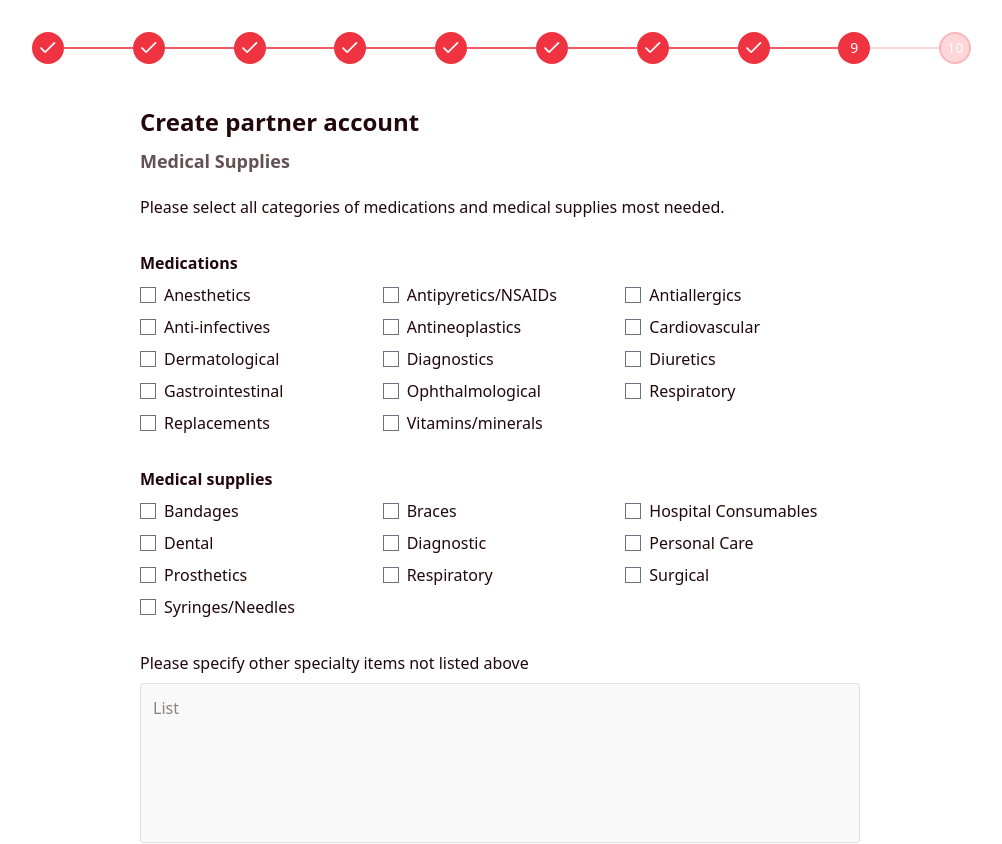
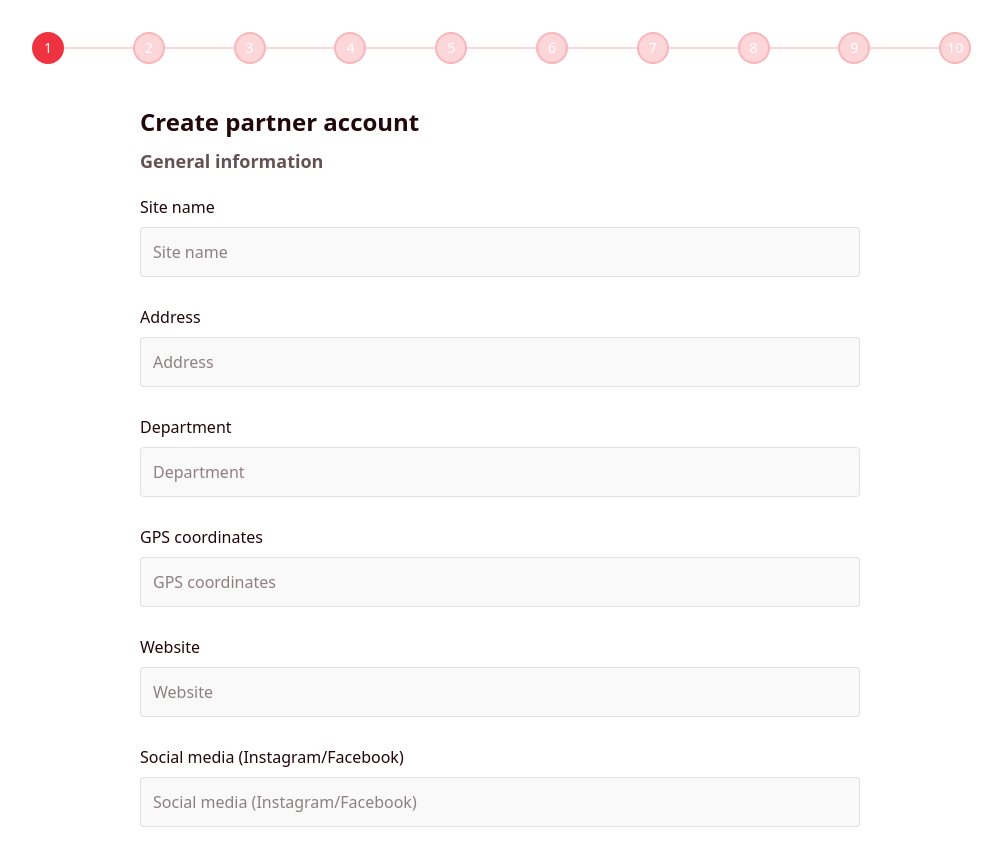
Before and after one commit to GTBitsOfGood/hope-for-haiti, a Next.js app: page /createPartnerAccount in a window 1280 px wide. Shown: the top 844 px of the page, without its empty margins (140-1142 px from the left). Built offline with nearby package versions, Linux system fonts and the light colour scheme; no server answers; sample sign-in values are in the browser's storage.

Commit message:
fix lint errors

```diff
--- a/src/schema/partnerDetails.ts
+++ b/src/schema/partnerDetails.ts
@@ -590,3 +590,4 @@ export type PartnerDetails8 = z.infer<typeof partnerDetails8>;
 export type PartnerDetails9 = z.infer<typeof partnerDetails9>;
 export type PartnerDetails10 = z.infer<typeof partnerDetails10>;
 export type PartnerDetails = z.infer<typeof partnerDetailsSchema>;
+export type Contact = z.infer<typeof contactSchema>;
--- a/src/screens/CreatePartnerAccount/StepEight.tsx
+++ b/src/screens/CreatePartnerAccount/StepEight.tsx
@@ -1,3 +1,4 @@
+/* eslint-disable @typescript-eslint/no-explicit-any */
 "use client";
 
 import React from "react";
--- a/src/screens/CreatePartnerAccount/StepFive.tsx
+++ b/src/screens/CreatePartnerAccount/StepFive.tsx
@@ -1,3 +1,4 @@
+/* eslint-disable @typescript-eslint/no-explicit-any */
 "use client";
 
 import React from "react";
--- a/src/screens/CreatePartnerAccount/StepFour.tsx
+++ b/src/screens/CreatePartnerAccount/StepFour.tsx
@@ -1,3 +1,4 @@
+/* eslint-disable @typescript-eslint/no-explicit-any */
 "use client";
 
 import React from "react";
--- a/src/screens/CreatePartnerAccount/StepNine.tsx
+++ b/src/screens/CreatePartnerAccount/StepNine.tsx
@@ -1,3 +1,4 @@
+/* eslint-disable @typescript-eslint/no-explicit-any */
 "use client";
 
 import React from "react";
--- a/src/screens/CreatePartnerAccount/StepOne.tsx
+++ b/src/screens/CreatePartnerAccount/StepOne.tsx
@@ -1,8 +1,7 @@
+/* eslint-disable @typescript-eslint/no-explicit-any */
 "use client";
 
-import { PartnerDetails } from "@/schema/partnerDetails";
-import { Part } from "formidable";
-import React, { FormEventHandler } from "react";
+import React from "react";
 
 interface StepOneProps {
   nextStep: () => void;
@@ -36,7 +35,7 @@ export default function StepOne({
           placeholder:text-[#22070B]/50 font-[Open_Sans] rounded-[4px] mb-7"
           placeholder="Site name"
           name="siteName"
-          value={partnerDetails.siteName || ""}
+          value={(partnerDetails.siteName as string) || ""}
           onChange={handleInputChange}
         />
 
@@ -48,7 +47,7 @@ export default function StepOne({
           placeholder:text-[#22070B]/50 font-[Open_Sans] rounded-[4px] mb-7"
           placeholder="Address"
           name="address"
-          value={partnerDetails.address || ""}
+          value={(partnerDetails.address as string) || ""}
           onChange={handleInputChange}
         />
 
@@ -60,7 +59,7 @@ export default function StepOne({
           placeholder:text-[#22070B]/50 font-[Open_Sans] rounded-[4px] mb-7"
           placeholder="Department"
           name="department"
-          value={partnerDetails.department || ""}
+          value={(partnerDetails.department as string) || ""}
           onChange={handleInputChange}
         />
 
@@ -72,7 +71,7 @@ export default function StepOne({
           placeholder:text-[#22070B]/50 font-[Open_Sans] rounded-[4px] mb-7"
           placeholder="GPS coordinates"
           name="gpsCoordinates"
-          value={partnerDetails.gpsCoordinates || ""}
+          value={(partnerDetails.gpsCoordinates as string) || ""}
           onChange={handleInputChange}
         />
 
@@ -84,7 +83,7 @@ export default function StepOne({
           placeholder:text-[#22070B]/50 font-[Open_Sans] rounded-[4px] mb-7"
           placeholder="Website"
           name="website"
-          value={partnerDetails.website || ""}
+          value={(partnerDetails.website as string) || ""}
           onChange={handleInputChange}
         />
 
@@ -96,7 +95,7 @@ export default function StepOne({
           placeholder:text-[#22070B]/50 font-[Open_Sans] rounded-[4px] mb-7"
           placeholder="Social media (Instagram/Facebook)"
           name="socialMedia"
-          value={partnerDetails.socialMedia || ""}
+          value={(partnerDetails.socialMedia as string) || ""}
           onChange={handleInputChange}
         />
       </div>
--- a/src/screens/CreatePartnerAccount/StepSeven.tsx
+++ b/src/screens/CreatePartnerAccount/StepSeven.tsx
@@ -1,6 +1,7 @@
+/* eslint-disable @typescript-eslint/no-explicit-any */
 "use client";
 
-import React, { useState } from "react";
+import React from "react";
 
 interface StepSevenProps {
   prevStep: () => void;
@@ -10,7 +11,6 @@ interface StepSevenProps {
   handleInputChange: (
     e: React.ChangeEvent<HTMLInputElement | HTMLTextAreaElement>
   ) => void;
-  handleCheckboxChange: (e: React.ChangeEvent<HTMLInputElement>) => void;
 }
 
 export default function StepSeven({
@@ -19,17 +19,7 @@ export default function StepSeven({
   handleCancelClick,
   partnerDetails,
   handleInputChange,
-  handleCheckboxChange,
 }: StepSevenProps) {
-  const [patientCounts, setPatientCounts] = useState<Record<string, boolean>>({
-    men: false,
-    women: false,
-    boys: false,
-    girls: false,
-    babyBoys: false,
-    babyGirls: false,
-  });
-
   return (
     <>
       <h2 className="text-[24px] font-bold text-[#22070B] mb-2 font-[Open_Sans]">
--- a/src/screens/CreatePartnerAccount/StepSix.tsx
+++ b/src/screens/CreatePartnerAccount/StepSix.tsx
@@ -1,4 +1,5 @@
 "use client";
+/* eslint-disable @typescript-eslint/no-explicit-any */
 
 import React from "react";
 
--- a/src/screens/CreatePartnerAccount/StepThree.tsx
+++ b/src/screens/CreatePartnerAccount/StepThree.tsx
@@ -1,6 +1,7 @@
 "use client";
+/* eslint-disable @typescript-eslint/no-explicit-any */
 
-import React, { FormEventHandler } from "react";
+import React from "react";
 
 interface StepThreeProps {
   prevStep: () => void;
--- a/src/screens/CreatePartnerAccount/StepTwo.tsx
+++ b/src/screens/CreatePartnerAccount/StepTwo.tsx
@@ -1,7 +1,7 @@
+/* eslint-disable @typescript-eslint/no-explicit-any */
 "use client";
 
-import { PartnerDetails } from "@/schema/partnerDetails";
-import React, { FormEventHandler } from "react";
+import React from "react";
 
 interface StepTwoProps {
   prevStep: () => void;
--- a/src/screens/CreatePartnerAccountScreen.tsx
+++ b/src/screens/CreatePartnerAccountScreen.tsx
@@ -1,4 +1,5 @@
 "use client";
+/* eslint-disable @typescript-eslint/no-explicit-any */
 
 import { useState } from "react";
 import { useRouter, useSearchParams } from "next/navigation";
@@ -13,7 +14,6 @@ import StepEight from "./CreatePartnerAccount/StepEight";
 import StepNine from "./CreatePartnerAccount/StepNine";
 import StepTen from "./CreatePartnerAccount/StepTen";
 import {
-  PartnerDetails,
   partnerDetails1,
   partnerDetails2,
   partnerDetails3,
@@ -24,9 +24,8 @@ import {
   partnerDetails8,
   partnerDetails9,
   partnerDetails10,
+  Contact,
 } from "@/schema/partnerDetails";
-import { set } from "date-fns";
-import { group } from "console";
 
 export default function CreatePartnerAccountScreen() {
   const schemas = [
@@ -41,7 +40,7 @@ export default function CreatePartnerAccountScreen() {
     partnerDetails9,
     partnerDetails10,
   ];
-  const [step, setStep] = useState(9);
+  const [step, setStep] = useState(1);
   const [showConfirmCancel, setShowConfirmCancel] = useState(false);
   const router = useRouter();
   const searchParams = useSearchParams();
@@ -51,11 +50,11 @@ export default function CreatePartnerAccountScreen() {
   const [email] = useState(searchParams.get("email") || "");
   const [sendingInvite, setSendingInvite] = useState(false);
   const [errorMessage, setErrorMessage] = useState("");
-  const [partnerDetails, setPartnerDetails] = useState<{ [key: string]: any }>(
-    {}
-  );
+  const [partnerDetails, setPartnerDetails] = useState<
+    Record<string, string | Contact | string[] | undefined>
+  >({});
   const [msspRegistration, setMsspRegistration] = useState<File | null>(null);
-
+  console.log(msspRegistration);
   function setNestedValue<T>(obj: T, path: string[], value: any): T {
     if (path.length === 0) return obj;
     const [key, ...rest] = path;
@@ -204,7 +203,7 @@ export default function CreatePartnerAccountScreen() {
             nextStep={nextStep}
             handleCancelClick={handleCancelClick}
             handleInputChange={handleInputChange}
-            partnerDetails={partnerDetails as PartnerDetails}
+            partnerDetails={partnerDetails}
           />
         )}
         {step === 2 && (
@@ -261,7 +260,6 @@ export default function CreatePartnerAccountScreen() {
             nextStep={nextStep}
             handleCancelClick={handleCancelClick}
             handleInputChange={handleInputChange}
-            handleCheckboxChange={handleCheckboxChange}
             partnerDetails={partnerDetails}
           />
         )}
```
